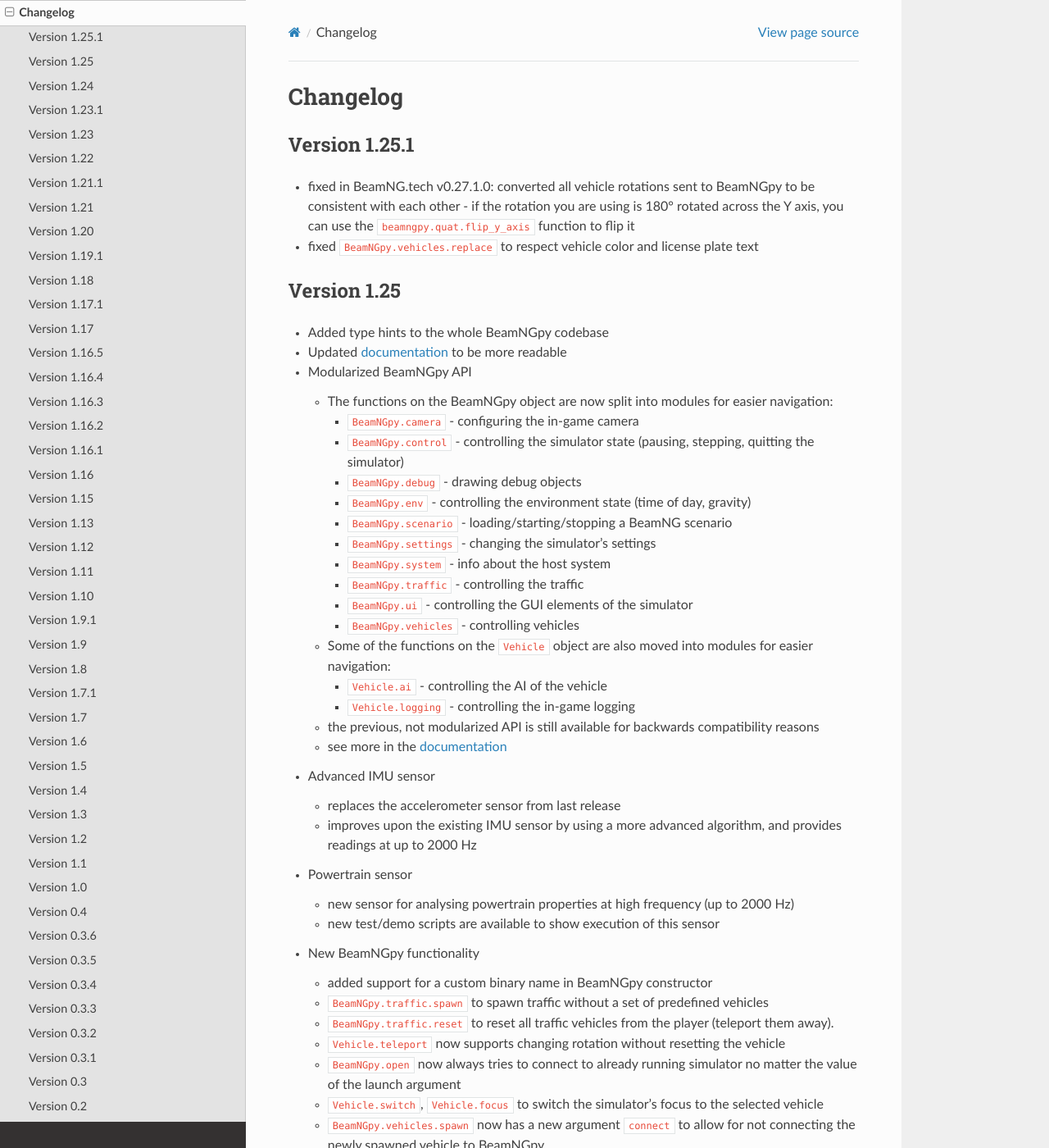
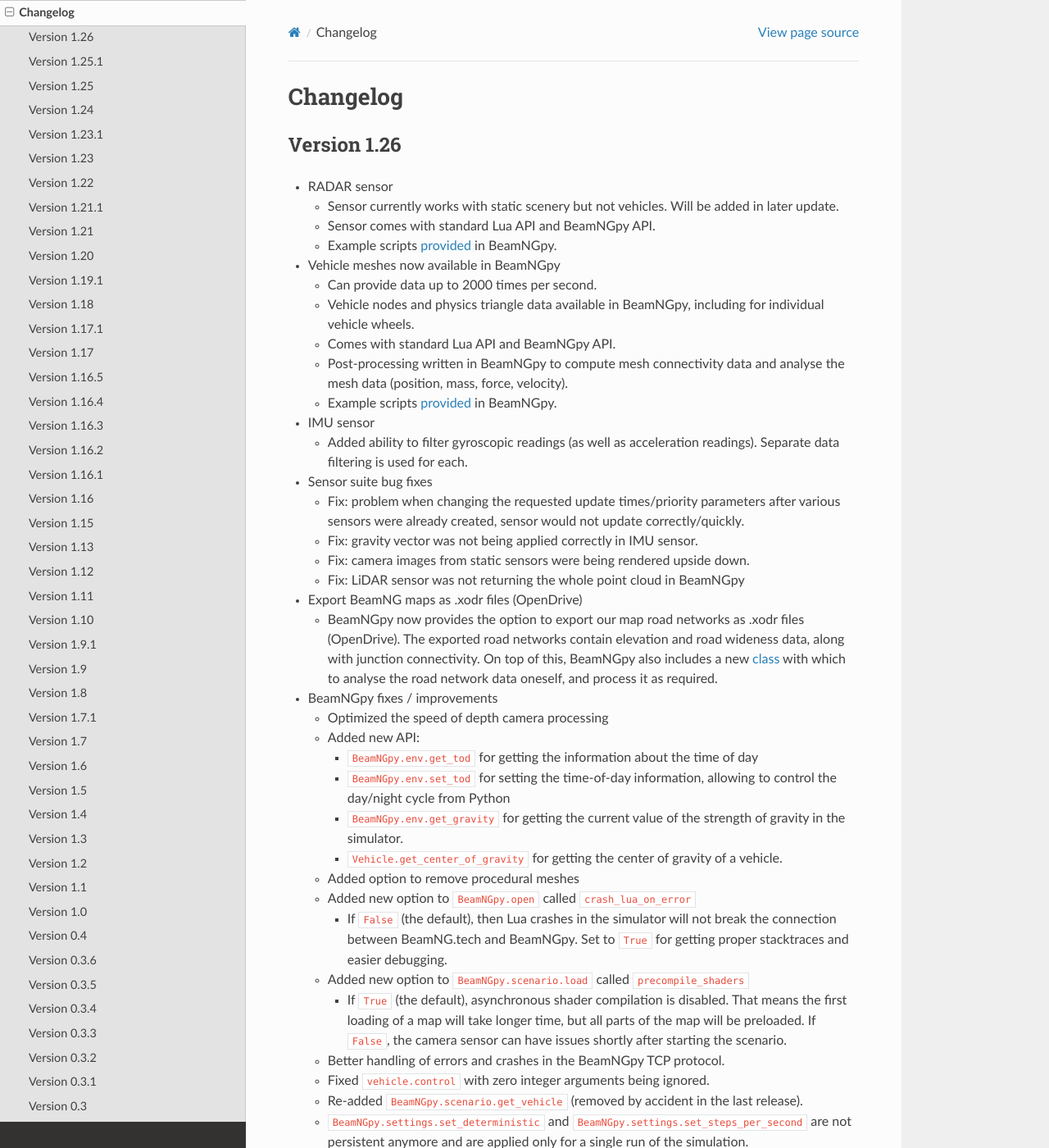
Before and after one commit to BeamNG/BeamNGpy, a Sphinx documentation site: the page built from docs/source/changelog.rst, in a window 1280 px wide and 1400 px high. Shown: the whole window at 82% size. Built offline with Sphinx 7.4.7 and the Read the Docs theme 2.0.0, drawn with Linux system fonts in a browser that asks for light colours; some of the changed text lies outside the part shown.

```diff
--- a/CHANGELOG.rst
+++ b/CHANGELOG.rst
@@ -1,6 +1,54 @@
 =========
 Changelog
 =========
+
+Version 1.26
+============
+- RADAR sensor
+
+  - Sensor currently works with static scenery but not vehicles.  Will be added in later update.
+  - Sensor comes with standard Lua API and BeamNGpy API.
+  - Example scripts `provided <https://github.com/BeamNG/BeamNGpy/blob/master/examples/radar_analysis.ipynb>`_ in BeamNGpy.
+- Vehicle meshes now available in BeamNGpy
+
+  - Can provide data up to 2000 times per second.
+  - Vehicle nodes and physics triangle data available in BeamNGpy, including for individual vehicle wheels.
+  - Comes with standard Lua API and BeamNGpy API.
+  - Post-processing written in BeamNGpy to compute mesh connectivity data and analyse the mesh data (position, mass, force, velocity).
+  - Example scripts `provided <https://github.com/BeamNG/BeamNGpy/blob/master/examples/vehicle_mesh_data.py>`_ in BeamNGpy.
+- IMU sensor
+
+  - Added ability to filter gyroscopic readings (as well as acceleration readings). Separate data filtering is used for each.
+- Sensor suite bug fixes
+
+  - Fix: problem when changing the requested update times/priority parameters after various sensors were already created, sensor would not update correctly/quickly.
+  - Fix: gravity vector was not being applied correctly in IMU sensor.
+  - Fix: camera images from static sensors were being rendered upside down.
+  - Fix: LiDAR sensor was not returning the whole point cloud in BeamNGpy
+- Export BeamNG maps as .xodr files (OpenDrive)
+
+  - BeamNGpy now provides the option to export our map road networks as .xodr files (OpenDrive). The exported road networks contain elevation and road wideness data, along with junction connectivity. On top of this, BeamNGpy also includes a new `class <https://beamngpy.readthedocs.io/en/latest/beamngpy.html#beamngpy.tools.RoadNetworkExporter>`_ with which to analyse the road network data oneself, and process it as required.
+- BeamNGpy fixes / improvements
+
+  - Optimized the speed of depth camera processing
+  - Added new API:
+
+    - ``BeamNGpy.env.get_tod`` for getting the information about the time of day
+    - ``BeamNGpy.env.set_tod`` for setting the time-of-day information, allowing to control the day/night cycle from Python
+    - ``BeamNGpy.env.get_gravity`` for getting the current value of the strength of gravity in the simulator.
+    - ``Vehicle.get_center_of_gravity`` for getting the center of gravity of a vehicle.
+
+  - Added option to remove procedural meshes
+  - Added new option to ``BeamNGpy.open`` called ``crash_lua_on_error``
+
+    - If ``False`` (the default), then Lua crashes in the simulator will not break the connection between BeamNG.tech and BeamNGpy. Set to ``True`` for getting proper stacktraces and easier debugging.
+  - Added new option to ``BeamNGpy.scenario.load`` called ``precompile_shaders``
+
+    - If ``True`` (the default), asynchronous shader compilation is disabled. That means the first loading of a map will take longer time, but all parts of the map will be preloaded. If ``False``, the camera sensor can have issues shortly after starting the scenario.
+  - Better handling of errors and crashes in the BeamNGpy TCP protocol.
+  - Fixed ``vehicle.control`` with zero integer arguments being ignored.
+  - Re-added ``BeamNGpy.scenario.get_vehicle`` (removed by accident in the last release).
+  - ``BeamNGpy.settings.set_deterministic`` and ``BeamNGpy.settings.set_steps_per_second`` are not persistent anymore and are applied only for a single run of the simulation.
 
 Version 1.25.1
 ==============
--- a/docs/source/conf.py
+++ b/docs/source/conf.py
@@ -18,7 +18,7 @@
 # -- Project information -----------------------------------------------------
 
 project = 'BeamNGpy'
-copyright = '2022, BeamNG GmbH'
+copyright = '2023, BeamNG GmbH'
 author = 'BeamNG GmbH'
 
 
```
Also changed, not shown: docs/source/beamngpy.rst (+7 -0 lines), 3 other files.
